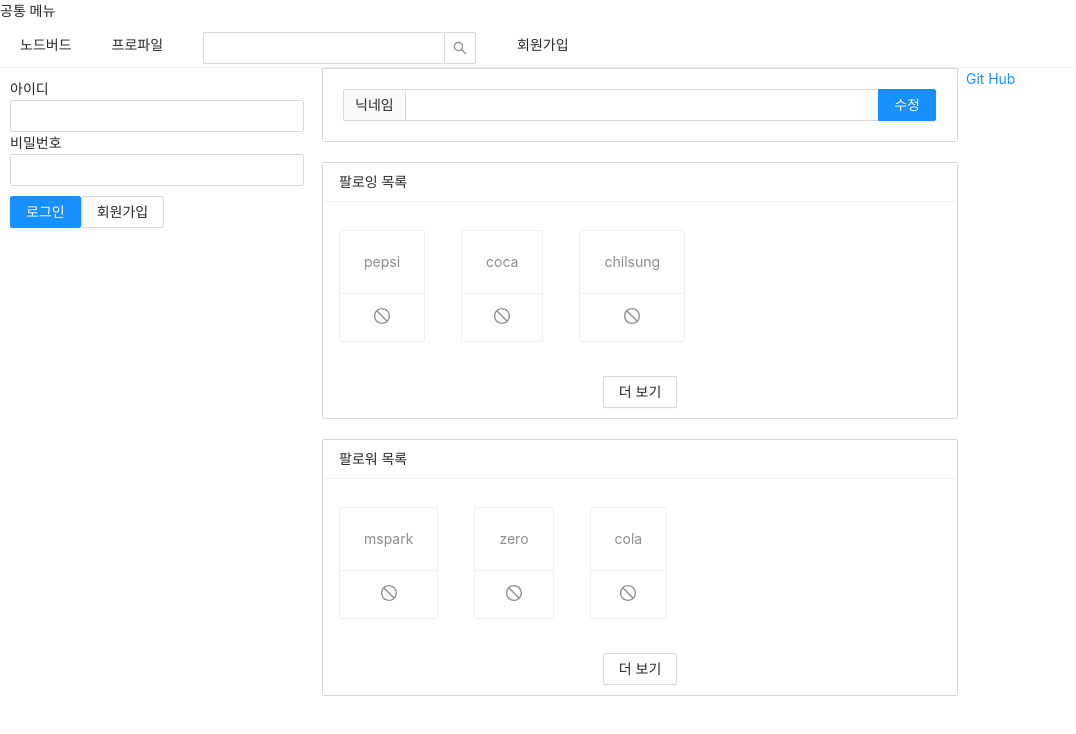
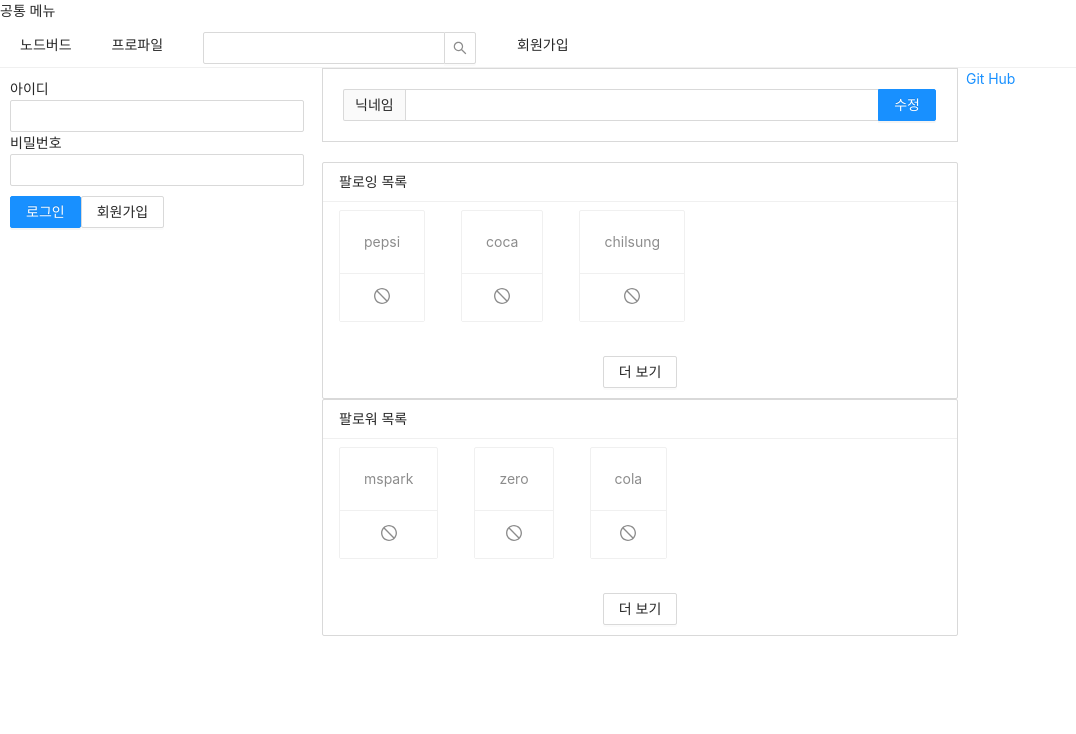
Before and after one commit to minsun21/nodebird-sns, a Next.js app in the folder front/: page /profile in a window 1280 px wide. Shown: the top 734 px of the page, without its empty margins (0-1076 px from the left). Built offline with nearby package versions, Linux system fonts and the light colour scheme.

Commit message:
스타일 최적화

```diff
--- a/front/components/FollowList.js
+++ b/front/components/FollowList.js
@@ -1,25 +1,40 @@
-import React from 'react';
+import React, {useMemo} from 'react';
 import PropTypes from 'prop-types';
-import { List, Button, Card } from 'antd';
-import { StopOutlined } from '@ant-design/icons';
+import {List, Button, Card} from 'antd';
+import {StopOutlined} from '@ant-design/icons';
 
-const FollowList = ({ header, data }) => {
+const FollowList = ({header, data}) => {
+  const moreButtonStyle = useMemo(() => ({
+    textAlign: 'center',
+    margin: '10px 0',
+  }));
+  const listItemStyle = useMemo(() => ({
+    margin: '20',
+  }));
+  const listStyle = useMemo(() => ({
+    marginBottom: '20',
+  }));
+  const listGrid = useMemo(() => ({
+    gutter: 4,
+    xs: 2,
+    md: 6,
+  }));
   return (
     <>
       <List
-        style={{ marginBottom: 20 }}
-        grid={{ gutter: 4, xs: 2, md: 6 }}
+        style={listStyle}
+        grid={listGrid}
         size="small"
         header={<div>{header}</div>}
         loadMore={
-          <div style={{ textAlign: 'center', margin: '10px 0' }}>
+          <div style={moreButtonStyle}>
             <Button>더 보기</Button>
           </div>
         }
         bordered
         dataSource={data}
-        renderItem={(item) => (
-          <List.Item style={{ marginTop: 20 }}>
+        renderItem={item => (
+          <List.Item style={listItemStyle}>
             <Card actions={[<StopOutlined key="stop" />]}>
               <Card.Meta description={item.nickname} />
             </Card>
--- a/front/components/NicknameEditForm.js
+++ b/front/components/NicknameEditForm.js
@@ -1,14 +1,14 @@
-import React, { useMemo } from 'react';
-import { Form, Input } from 'antd';
+import React, {useMemo} from 'react';
+import {Form, Input} from 'antd';
 
 const NicknameEditForm = () => {
-  const style = useMemo(() => ({
+  const formStyle = useMemo(() => ({
     marginBottom: '20px',
     border: '1px solid #d9d9d9',
     padding: '20px',
   }));
   return (
-    <Form style={style}>
+    <Form style={formStyle}>
       <Input.Search addonBefore="닉네임" enterButton="수정" />
     </Form>
   );
--- a/front/hooks/useInput.js
+++ b/front/hooks/useInput.js
@@ -1,9 +1,9 @@
-import { useCallback, useState } from 'react';
+import {useCallback, useState} from 'react';
 
 export default (initialValue = null) => {
   const [value, setValue] = useState(initialValue);
 
-  const handler = useCallback((e) => {
+  const handler = useCallback(e => {
     setValue(e.target.value);
   }, []);
 
```
Also changed, not shown: front/components/LoginForm.js (+3 -4 lines), front/pages/signup.js (+21 -23 lines), 1 other file (tests, documents, lock files or other folders).
